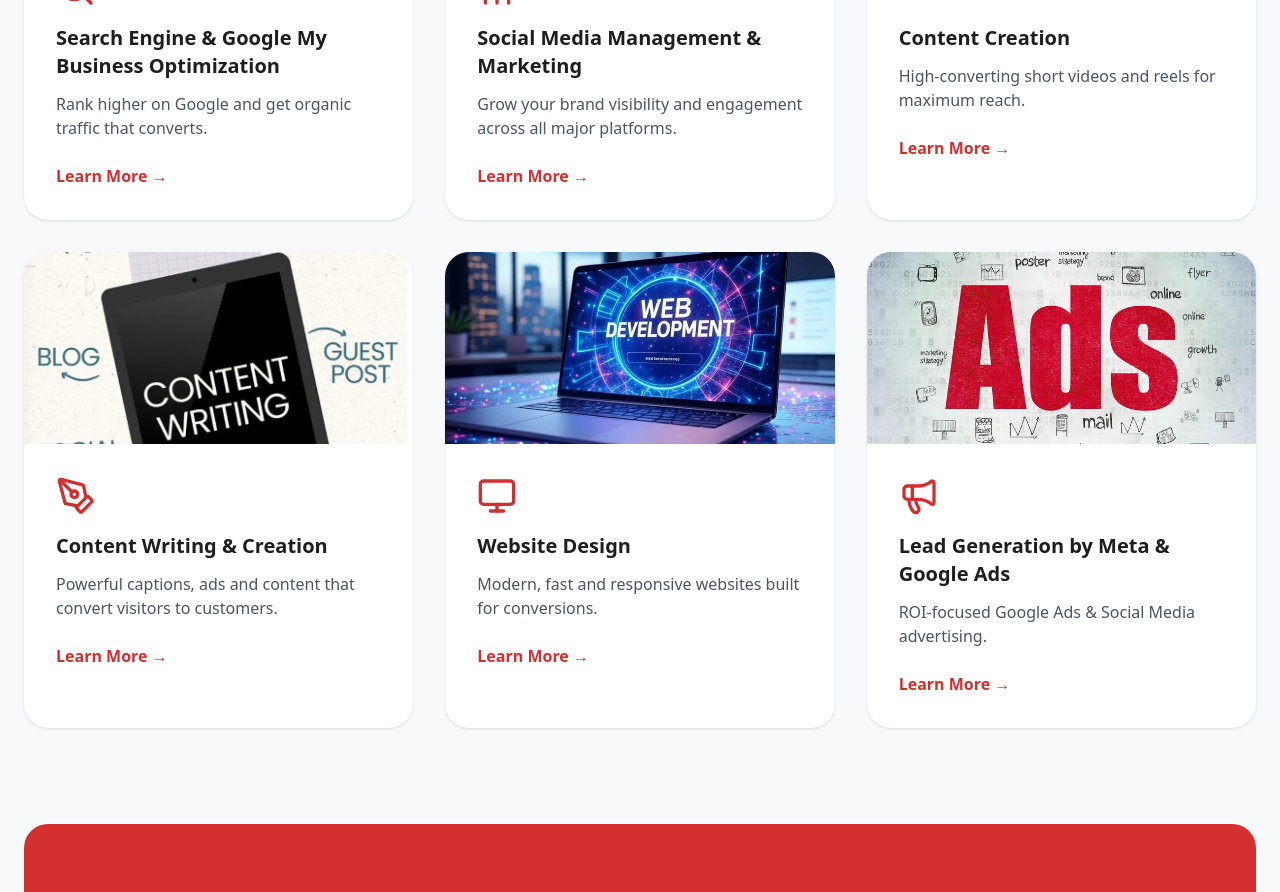
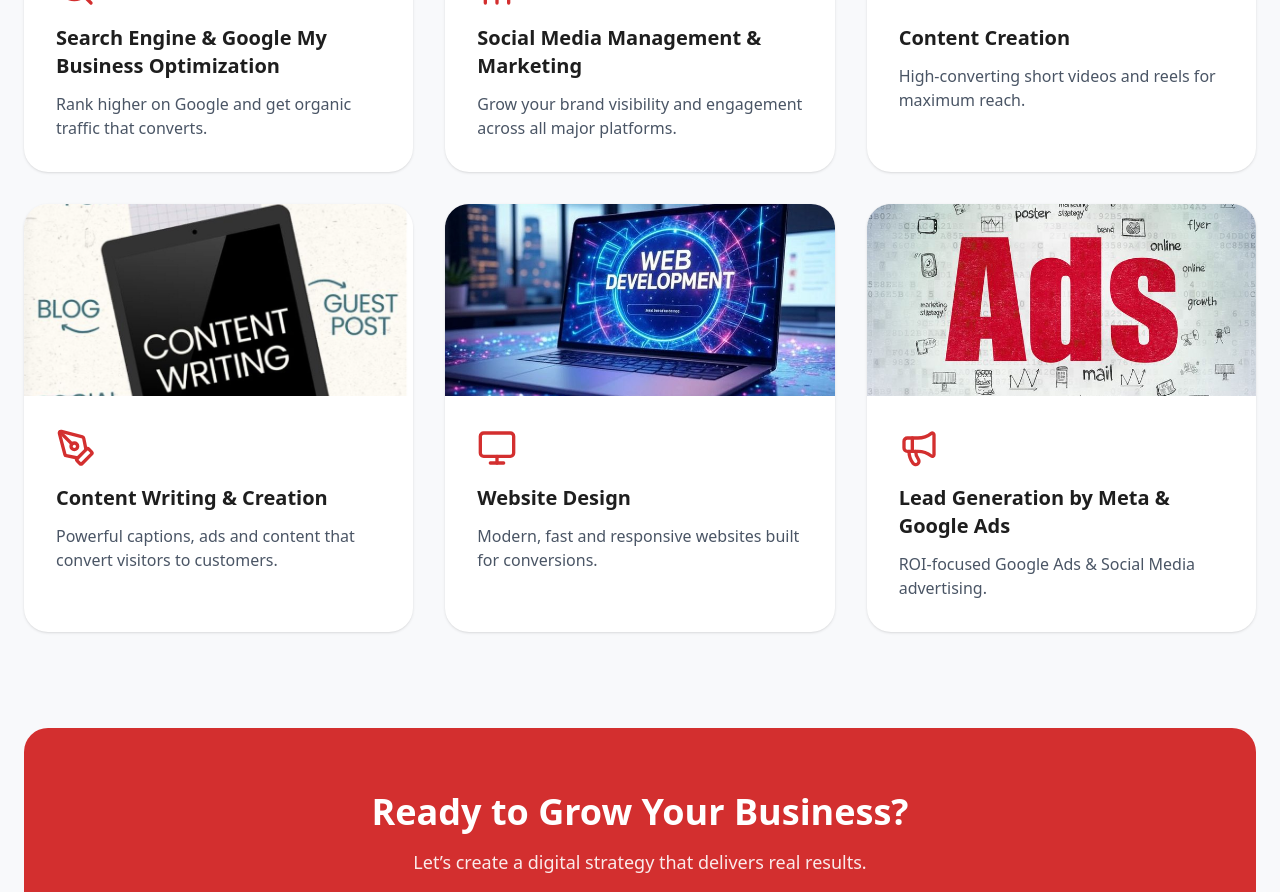
Before and after one commit to shahnawaz-babar/Acc_Marketing_Master, a React (Vite) app in the folder Marketing_website/: page / in a window 1280 px wide. Shown: the part 1300-2192 px from the top of the page. Built offline with nearby package versions, Linux system fonts and the light colour scheme.

Commit message:
remove learn more

```diff
--- a/Marketing_website/src/components/Services.jsx
+++ b/Marketing_website/src/components/Services.jsx
@@ -113,9 +113,9 @@ export default function Services() {
                 </h3>
                 <p className="mt-3 text-gray-600">{service.desc}</p>
 
-                <button className="mt-6 text-[#D32F2F] font-semibold hover:underline">
+                {/* <button className="mt-6 text-[#D32F2F] font-semibold hover:underline">
                   Learn More →
-                </button>
+                </button> */}
               </div>
             </motion.div>
           ))}
```
